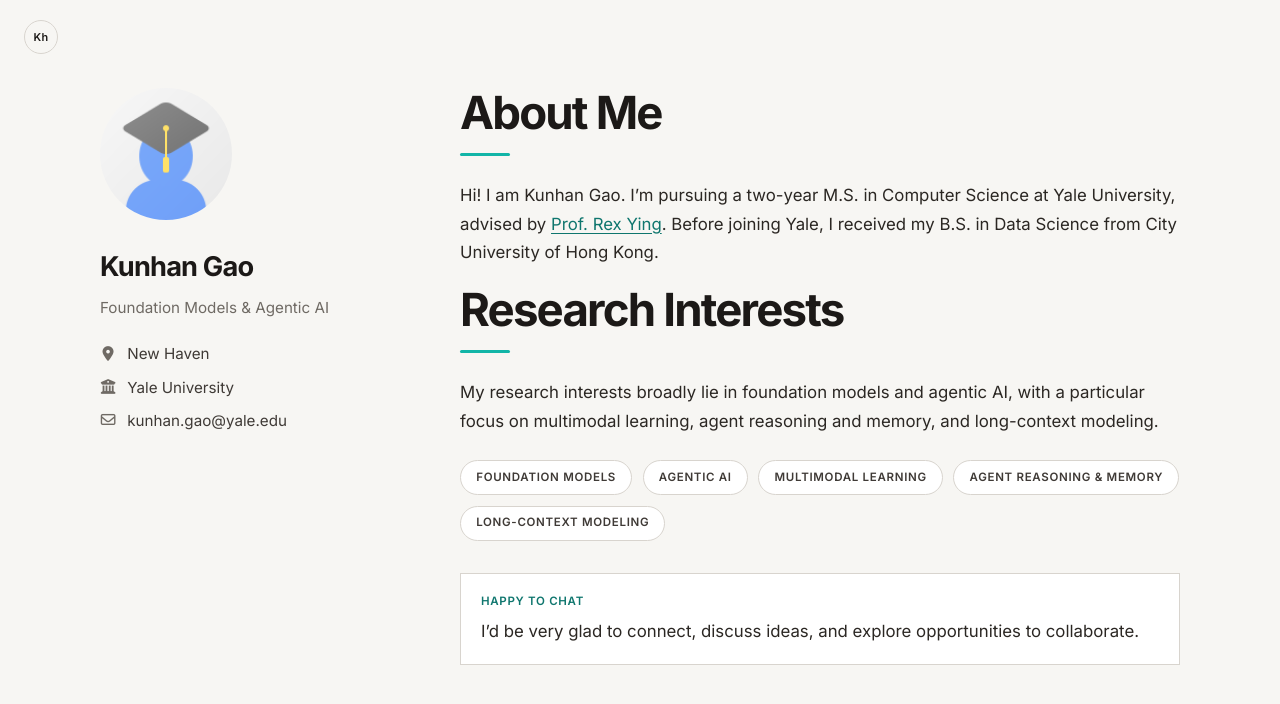
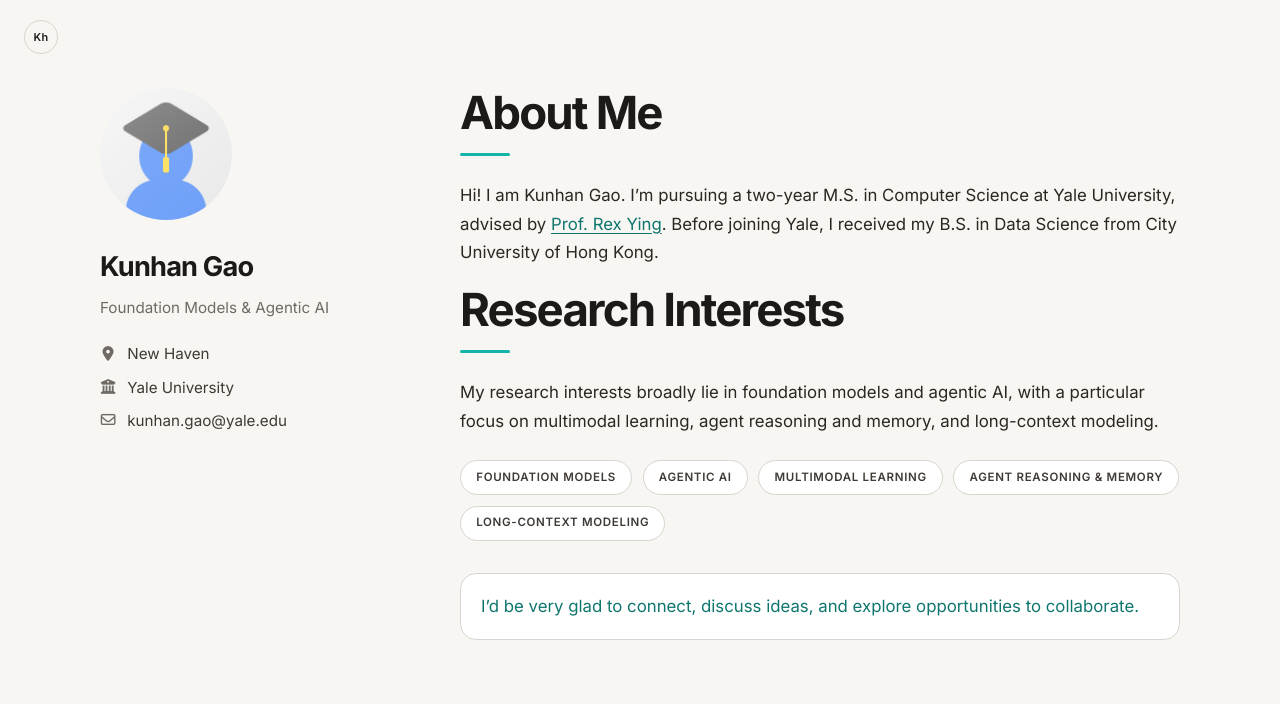
Before and after one commit to kunhan-G/kunhan-G.github.io, a Jekyll site: the page built from index.md, in a window 1280 px wide. Shown: the top 704 px of the page. Built offline with Jekyll 4.4.1, drawn with Linux system fonts in a browser that asks for light colours; a style sheet for code colours, icons or effects is not loaded; our own code applies the rules of GitHub Pages for plain Markdown files.

Commit message:
Round the collaboration box and drop its heading.
Use the teal text color throughout the note so it reads as one quiet invitation.

```diff
--- a/assets/css/modern-profile.css
+++ b/assets/css/modern-profile.css
@@ -182,20 +182,13 @@ section a:hover {
   margin-top: 2rem;
   padding: 1.15rem 1.25rem;
   border: 1px solid #d8d4ce;
+  border-radius: 16px;
   background: #fff;
 }
 
-.collab-box .collab-label {
-  margin: 0 0 0.35rem;
+.collab-box p {
+  margin: 0;
   color: #0f766e;
-  font-size: 0.72rem;
-  font-weight: 600;
-  letter-spacing: 0.06em;
-  text-transform: uppercase;
-}
-
-.collab-box p:last-child {
-  margin: 0;
 }
 
 .interest-pills span {
--- a/html_source_file/index.html
+++ b/html_source_file/index.html
@@ -55,7 +55,6 @@
           <span>LONG-CONTEXT MODELING</span>
         </div>
         <div class="collab-box">
-          <p class="collab-label">Happy to chat</p>
           <p>I’d be very glad to connect, discuss ideas, and explore opportunities to collaborate.</p>
         </div>
       </section>
--- a/index.md
+++ b/index.md
@@ -19,6 +19,5 @@ My research interests broadly lie in foundation models and agentic AI, with a pa
 </div>
 
 <div class="collab-box">
-  <p class="collab-label">Happy to chat</p>
   <p>I’d be very glad to connect, discuss ideas, and explore opportunities to collaborate.</p>
 </div>
```
Also changed, not shown: html_source_file/assets/css/modern-profile.css (+3 -10 lines).
